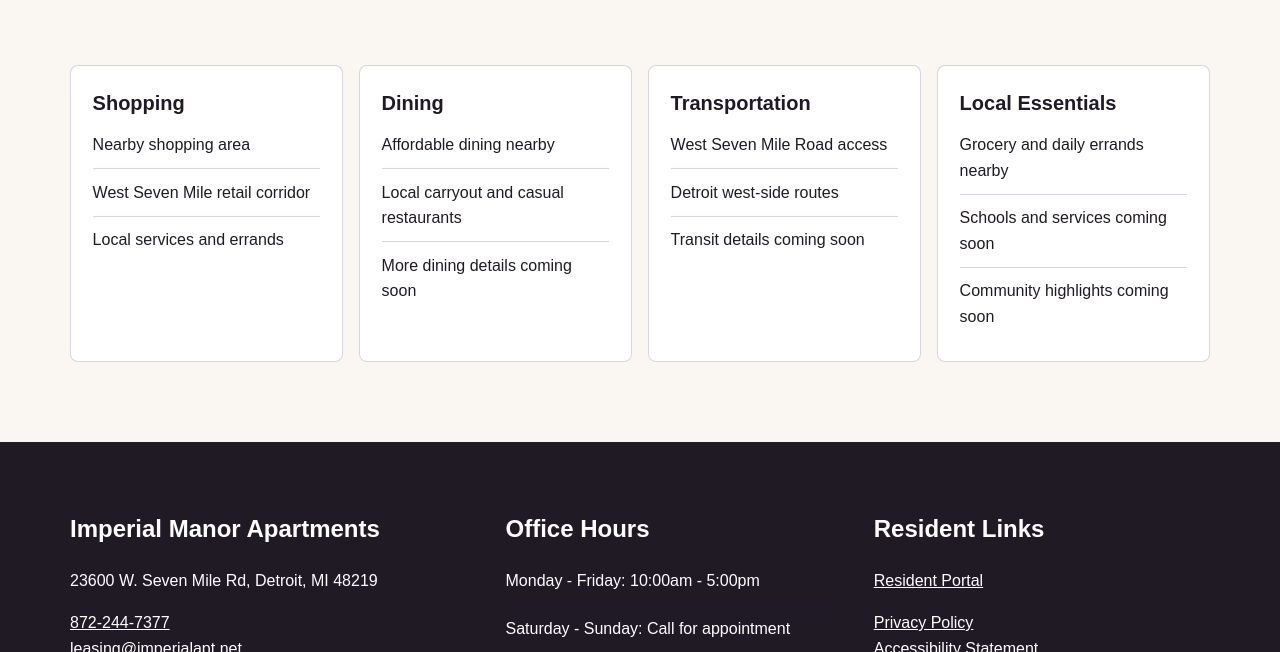
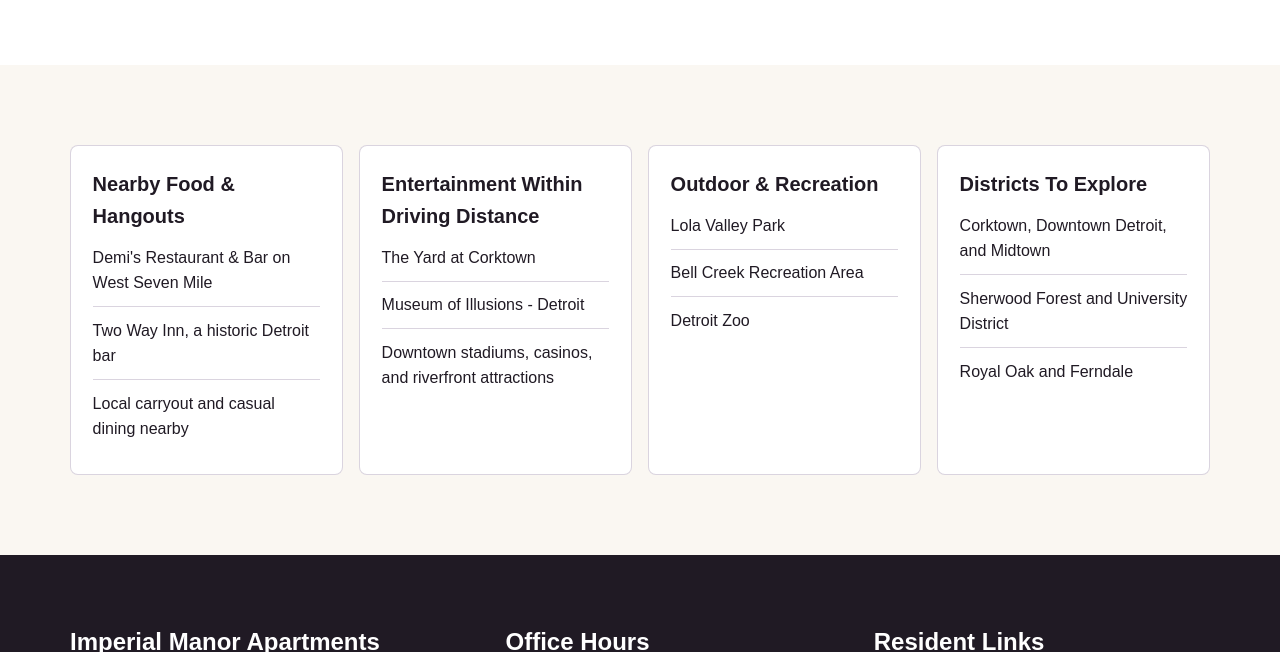
Before and after one commit to jmlawton74/Lunar_Asset_Management-Demo, a plain HTML site: page imperial-manor/neighborhood/index.html in a window 1280 px wide. Shown: the part 1742-2394 px from the top of the page. Drawn offline with Linux system fonts and the light colour scheme.

Commit message:
Update Imperial Manor neighborhood copy

```diff
--- a/imperial-manor/neighborhood/index.html
+++ b/imperial-manor/neighborhood/index.html
@@ -61,7 +61,7 @@
         <div class="section-heading">
           <span class="kicker">Location</span>
           <h2>West Detroit convenience near shopping and dining</h2>
-          <p>Imperial Manor places residents near shopping, affordable dining, and everyday errands on Detroit&#039;s west side. Confirmed neighborhood names and destination details can be added as they are approved.</p>
+          <p>Imperial Manor sits along a residential and commercial stretch of West Seven Mile, close to everyday errands, local food, and west-side recreation. Nearby options include Demi&#039;s Restaurant &amp; Bar, Lola Valley Park, Bell Creek Recreation Area, and the Detroit Zoo, while many popular Detroit destinations are a 10- to 25-minute drive toward Corktown, Midtown, Downtown, Royal Oak, or Ferndale.</p>
           <p><a class="button" href="https://www.google.com/maps/search/?api=1&query=23600%20W.%20Seven%20Mile%20Rd%2C%20Detroit%2C%20MI%2048219" target="_blank" rel="noopener">Get Directions</a></p>
         </div>
 
@@ -87,23 +87,23 @@
         <div class="neighborhood-grid">
 
     <section class="list-panel">
-      <h2>Shopping</h2>
-      <ul class="clean-list"><li>Nearby shopping area</li><li>West Seven Mile retail corridor</li><li>Local services and errands</li></ul>
+      <h2>Nearby Food &amp; Hangouts</h2>
+      <ul class="clean-list"><li>Demi&#039;s Restaurant &amp; Bar on West Seven Mile</li><li>Two Way Inn, a historic Detroit bar</li><li>Local carryout and casual dining nearby</li></ul>
     </section>
 
     <section class="list-panel">
-      <h2>Dining</h2>
-      <ul class="clean-list"><li>Affordable dining nearby</li><li>Local carryout and casual restaurants</li><li>More dining details coming soon</li></ul>
+      <h2>Entertainment Within Driving Distance</h2>
+      <ul class="clean-list"><li>The Yard at Corktown</li><li>Museum of Illusions - Detroit</li><li>Downtown stadiums, casinos, and riverfront attractions</li></ul>
     </section>
 
     <section class="list-panel">
-      <h2>Transportation</h2>
-      <ul class="clean-list"><li>West Seven Mile Road access</li><li>Detroit west-side routes</li><li>Transit details coming soon</li></ul>
+      <h2>Outdoor &amp; Recreation</h2>
+      <ul class="clean-list"><li>Lola Valley Park</li><li>Bell Creek Recreation Area</li><li>Detroit Zoo</li></ul>
     </section>
 
     <section class="list-panel">
-      <h2>Local Essentials</h2>
-      <ul class="clean-list"><li>Grocery and daily errands nearby</li><li>Schools and services coming soon</li><li>Community highlights coming soon</li></ul>
+      <h2>Districts To Explore</h2>
+      <ul class="clean-list"><li>Corktown, Downtown Detroit, and Midtown</li><li>Sherwood Forest and University District</li><li>Royal Oak and Ferndale</li></ul>
     </section>
 
         </div>
```
Also changed, not shown: imperial-manor/index.html (+1 -1 lines).
